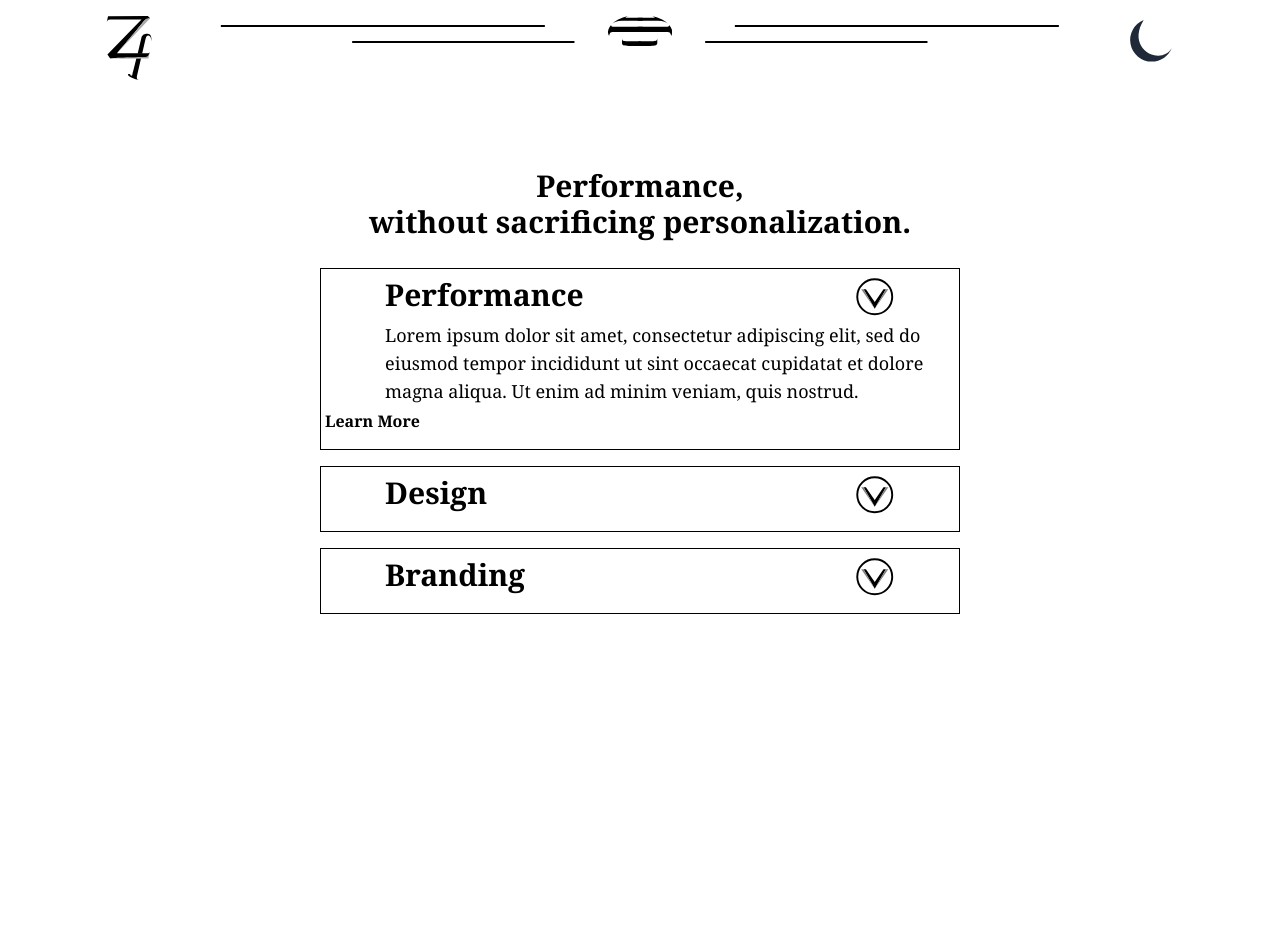
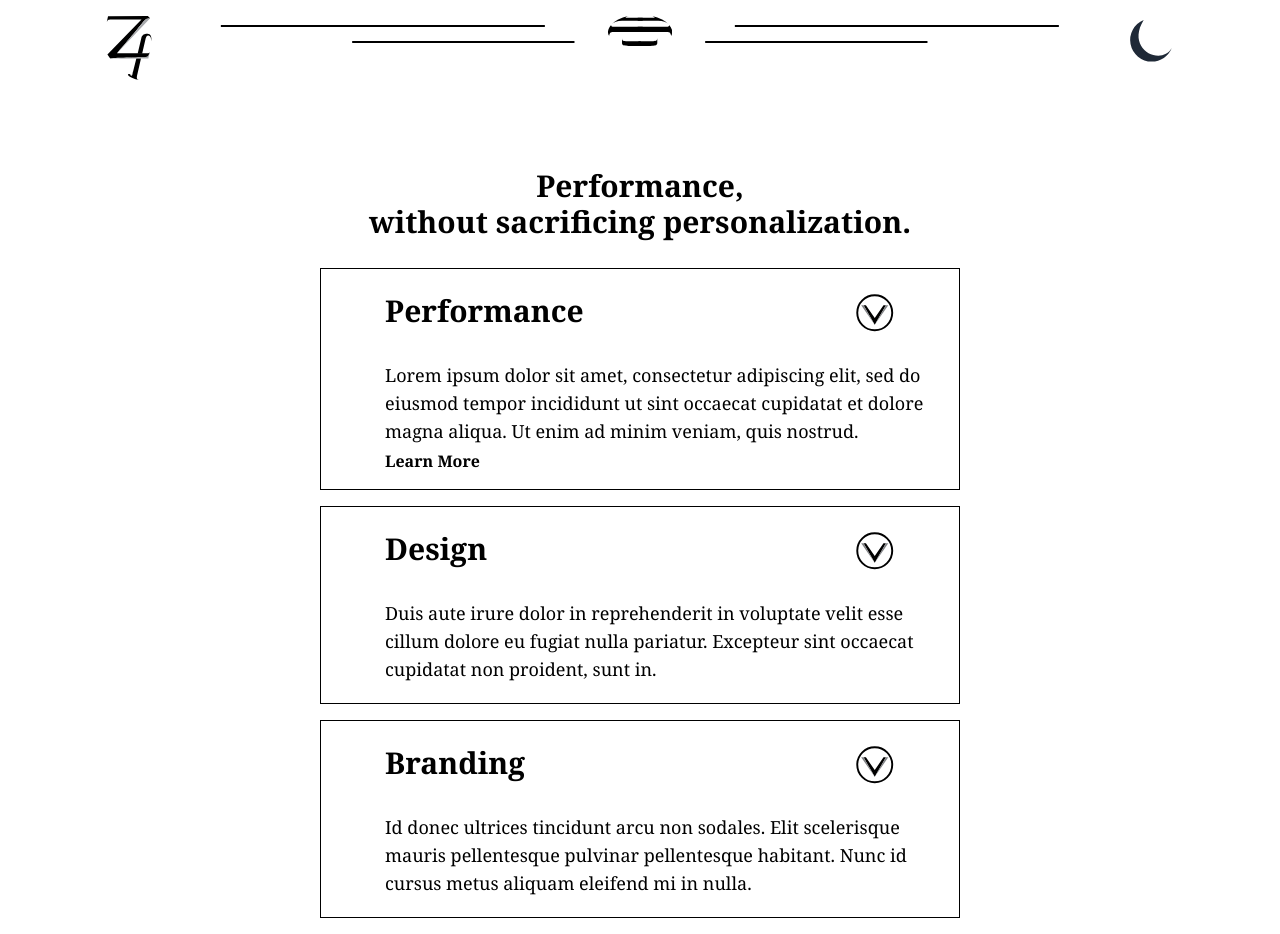
Before and after one commit to paul-lorenc/zipperfield-dot-co, a Next.js app: page /about in a window 1280 px wide. Both pictures are taken after a click on the button "Performance". Shown: the top 934 px of the page. Before the commit the page ends 888 px from the top, so only its background shows below. Built offline with nearby package versions, Linux system fonts and the light colour scheme; what @tailwindcss/typography would draw is missing.

Commit message:
accordion cards responsiveness improvements

```diff
--- a/components/ExpandingCard.tsx
+++ b/components/ExpandingCard.tsx
@@ -18,10 +18,10 @@ export const ExpandingCard: React.FC<any> = (props: Props) => {
   return (
     <div className="flex flex-col border border-black dark:border-white pt-2 pb-4">
       <button
-        className="flex justify-between focus:outline-none px-6 md:px-16"
+        className="flex justify-between focus:outline-none sm:pt-4 px-6 md:px-16"
         onClick={handleClick}
       >
-        <div className="z-10 font-bold text-center e">{props.title}</div>
+        <div className="z-10 font-bold text-cenclosedStyle ">{props.title}</div>
 
         {isOpen ? (
           <DownArrowIcon css="h-10 w-10 norotate" />
@@ -36,14 +36,20 @@ export const ExpandingCard: React.FC<any> = (props: Props) => {
       >
         <div
           className={`flex flex-col items-start ${
-            isOpen ? "block" : "hidden"
+            isOpen ? "openedStyle" : "closedStyle"
           } mt-1`}
         >
-          <div className="font-thin text-lg text-left pl-6 pr-1 md:pl-16 pb-1">
+          <div className="font-thin text-lg text-left pl-6 pr-1 sm:pr-6 md:pl-16 sm:pt-6 pb-1">
             {props.children}
           </div>
           <Link href={props.href}>
-            <a className="text-left pl-6 pr-1 md:pl-1 text-base">Learn More</a>
+            <a
+              className={`text-left pl-6 pr-1 md:pl-16 text-base ${
+                isOpen ? "block" : "hidden"
+              }`}
+            >
+              Learn More
+            </a>
           </Link>
         </div>
       </div>
--- a/styles/base.css
+++ b/styles/base.css
@@ -27,8 +27,8 @@ html {
 }
 
 .excardmid {
-  max-height: 6.25em;
-  height: 6.25em;
+  max-height: 6.5em;
+  height: 6.5em;
 }
 
 .excardmidlong {
```
